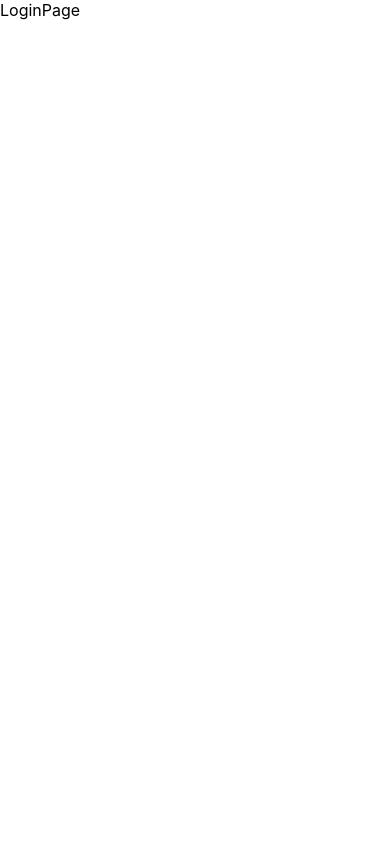
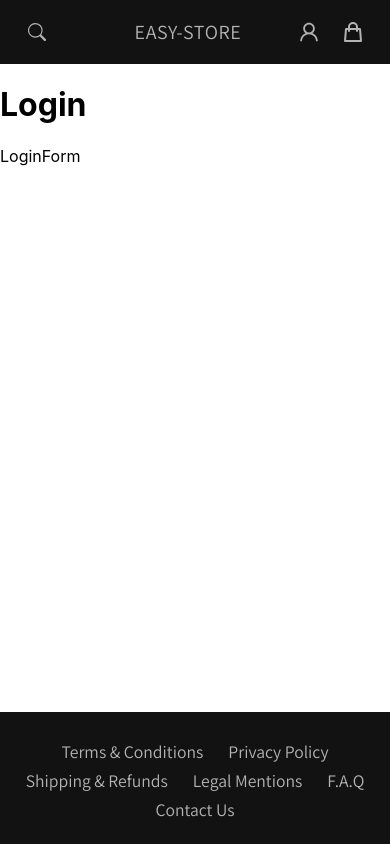
Before and after one commit to lletierce/easy-store-demo, a React (Create React App) app: page /account/login in a window 390 px wide. Built offline with nearby package versions, Linux system fonts and the light colour scheme.

Commit message:
🚧 F02: ACCOUNT > Login > Add responsive layout for LoginPage

```diff
--- a/src/components/pages/account/login/LoginPage.js
+++ b/src/components/pages/account/login/LoginPage.js
@@ -1,5 +1,30 @@
+import styled from 'styled-components'
+import Header from '../../home/Header';
+import Footer from '../../home/Footer';
+
 export default function LoginPage() {
   return (
-    <div>LoginPage</div>
+    <LoginPageStyled>
+      <Header/>
+      <div className="content">
+        <h1>Login</h1>
+        <div>LoginForm</div>
+      </div>
+      <Footer/>
+    </LoginPageStyled>
   )
 }
+
+const LoginPageStyled = styled.div`
+   height: 100vh;
+    display: grid;
+    grid-template-areas:"header"
+                        "maincontent"
+                        "footer";
+    grid-template-rows:    64px 1fr 132px;
+
+
+    @media screen and (min-width: 990px) {
+        grid-template-rows: 84px 1fr 132px;
+    }
+`;
```
